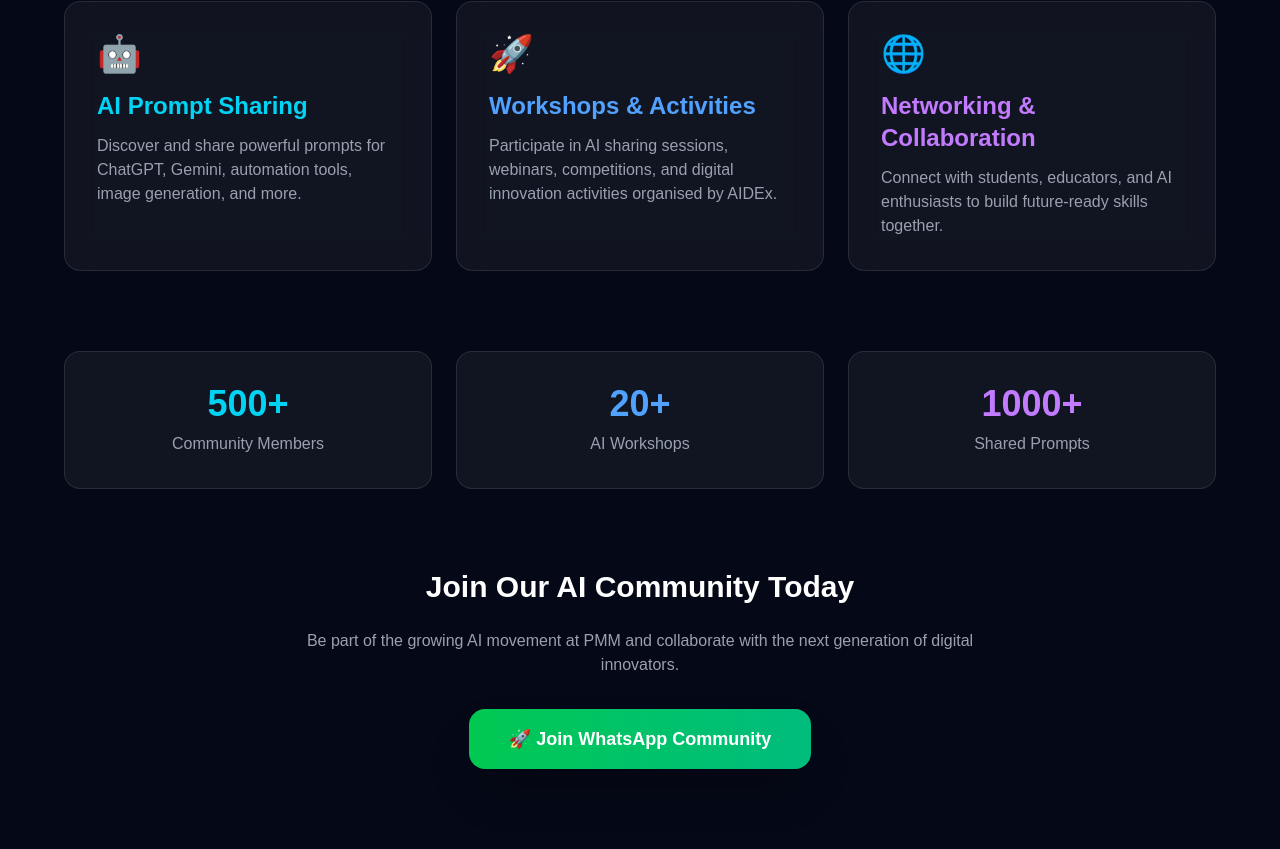
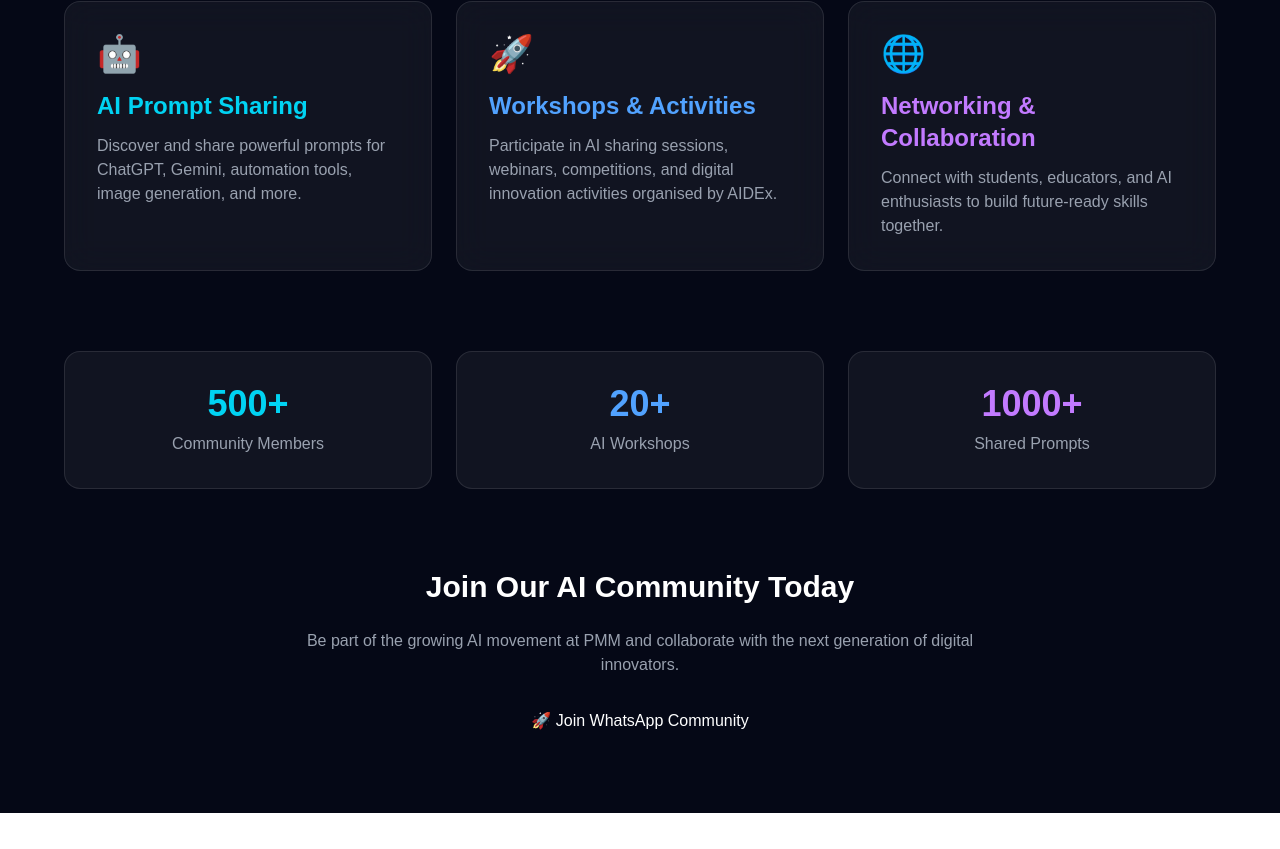
Before and after one commit to azizinoran/aidex, a Next.js app: page /aidex-prompters-community in a window 1280 px wide. Shown: the part 302-1151 px from the top of the page. After the commit the page ends 1115 px from the top, so only its background shows below. Built offline with nearby package versions, Linux system fonts and the light colour scheme.

Commit message:
Update navbar

```diff
--- a/app/aidex-prompters-community/page.tsx
+++ b/app/aidex-prompters-community/page.tsx
@@ -103,7 +103,7 @@ export default function AIDExPromptersCommunityPage() {
           <a
             href="https://chat.whatsapp.com/"
             target="_blank"
-            className="inline-block bg-gradient-to-r from-green-500 to-emerald-500 hover:scale-105 transition px-10 py-4 rounded-2xl text-lg font-semibold shadow-2xl"
+            rel="noopener noreferrer"
           >
             🚀 Join WhatsApp Community
           </a>
```
